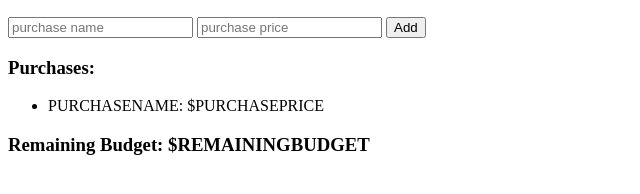
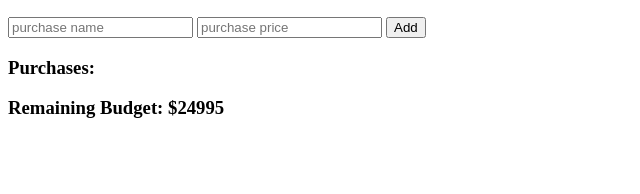
Before and after one commit to Rox-A-N/T1-Synopsis, a plain HTML site: page index.html in a window 1280 px wide. Both pictures are taken after typing "Sample", "5" into the empty fields and a click on the button "Add". Shown: the part 110-304 px from the top of the page, without its empty margins (0-640 px from the left). Drawn offline with Linux system fonts and the light colour scheme.

Commit message:
added function in js to append list items to ul. Not showing on the DOM yet

```diff
--- a/index.html
+++ b/index.html
@@ -15,9 +15,7 @@
       <input type="number" placeholder="purchase price" id="purchasePriceIn">
       <button id="addPurchaseButton">Add</button>
       <h3>Purchases:</h3>
-      <ul>
-        <li>PURCHASENAME: $PURCHASEPRICE</li>
-      </ul>
-      <H3>Remaining Budget: $<span id="remainingBudgetOut">REMAININGBUDGET</span></H3>
+      <ul id="purchasesOut"></ul>
+      <H3>Remaining Budget: $<span id="remainingBudgetOut"></span></H3>
 </body>
 </html>
--- a/script.js
+++ b/script.js
@@ -16,7 +16,38 @@ function addPurchase(){
     $( '#purchaseNameIn').val( '' );  // used as a setter to set empty string
     $( '#purchasePriceIn' ).val( '' );
     // calculate remainingBudget
+    calculateRemainingBudget();
 } // end addPurchase
+
+function calculateRemainingBudget(){
+  console.log( 'in calculateRemainingBudget');
+  // loop through purchases array
+  let totalPrices = 0;
+  for( let i = 0; i< purchases.length; i++){
+    totalPrices += Number( purchases[ i ].price );
+    // for each purchase, add up total of all prices
+  } // end for loop
+  console.log( 'totalPrices: ', totalPrices );
+  // subtract totalPrices from budget for remainingBudget
+  const remainingBudget = budget -  totalPrices;
+  //display remaining budget
+  let el = $( '#remainingBudgetOut');
+  el.empty();
+  el.append( remainingBudget );
+}  // end calculateRemainingBudget
+
+function displayPurchases(){
+  console.log( 'in displayPurchases' );
+  // target output by ID
+  let el = $( '#purchasesOut' );
+  // empty
+  el.empty();
+  // loop through purchases array
+  for( purchase of purchases ){
+    // for each purchase, create a list item
+    el.append( `<li>` + purchase.name + `: $` + purchase.price +`</li>`);   // couldn't get this to show on the DOM
+  } // end of for loop
+} // end displayPurchases
 
 function readyNow(){            // the is the function we're running at the top
   // display budget
@@ -26,4 +57,8 @@ function readyNow(){            // the is the function we're running at the top
   el.append( budget );
   //handle click event
   $( '#addPurchaseButton' ).on( 'click', addPurchase );
+  // initialize display
+  calculateRemainingBudget();
+  // update the DOM
+  displayPurchases();
 }  // end readyNow
```
